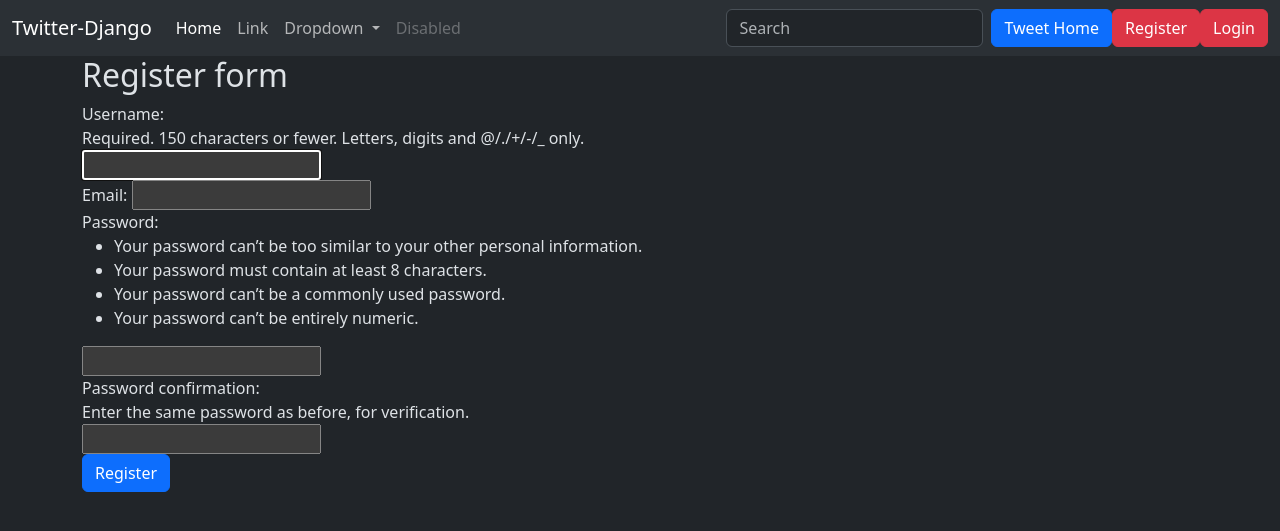
After one commit to Aryapawar92/Django-twitter, a Django app: page /tweet/register/ in a window 1280 px wide. The commit adds this page. Shown: the top 531 px of the page. Run offline with Django 5.2, Linux system fonts and the light colour scheme.

Commit message:
done project

```diff
--- a/Tweets/Tweets/settings.py
+++ b/Tweets/Tweets/settings.py
@@ -129,3 +129,8 @@ MEDIA_ROOT = os.path.join(BASE_DIR,'media')
 
 STATIC_URL = 'static/'
 STATICFILES_DIRS = [os.path.join(BASE_DIR,'static')]
+
+LOGIN_URL = "/accounts/login/"
+
+LOGIN_REDIRECT_URL = "/tweet/"
+LOGOUT_REDIRECT_URL = "/tweet/"
--- a/Tweets/Tweets/urls.py
+++ b/Tweets/Tweets/urls.py
@@ -18,8 +18,10 @@ from django.contrib import admin
 from django.urls import path , include
 from django.conf.urls.static import static
 from django.conf import settings
+from django.contrib.auth.urls import views as auth_views
 
 urlpatterns = [
     path('admin/', admin.site.urls),
-    path('tweet/',include('tweet.urls'))
+    path('tweet/',include('tweet.urls')),
+    path('accounts/',include('django.contrib.auth.urls')),
 ] + static(settings.MEDIA_URL, document_root=settings.MEDIA_ROOT)
--- a/Tweets/templates/layout.html
+++ b/Tweets/templates/layout.html
@@ -15,7 +15,7 @@
   <body class="">
     <nav class="navbar navbar-expand-lg bg-body-tertiary">
       <div class="container-fluid">
-        <a class="navbar-brand" href="#">Twitter-Django</a>
+        <a class="navbar-brand" href={% url 'tweet_list'%}>Twitter-Django</a>
         <button
           class="navbar-toggler"
           type="button"
@@ -65,10 +65,17 @@
               placeholder="Search"
               aria-label="Search"
             />
-            <button class="btn btn-outline-success" type="submit">
-              Search
-            </button>
           </form>
+          <a href="{% url 'tweet_list'%}" class="btn btn-primary">Tweet Home</a>
+          {% if user.is_authenticated %}
+          <form action="{% url 'logout'%}" method="post" class="">
+            {% csrf_token %}
+            <button class="btn btn-danger ml-2" type='submit'>Logout</button>
+          </form>
+          {% else %}
+          <button class="btn btn-danger ml-2" type='submit' href="{% url 'register'%}">Register</button>
+          <button class="btn btn-danger ml-2" type='submit' href="{% url 'login'%}">Login</button>
+          {% endif %}
         </div>
       </div>
     </nav>
--- /dev/null
+++ b/Tweets/templates/registration/register.html
@@ -0,0 +1,10 @@
+{% extends "layout.html" %}
+
+{% block content %}
+<h2>Register form</h2>
+<form action="" method="post">
+    {% csrf_token %}
+    {{form}}
+    <button class="btn btn-primary">Register</button>
+</form>
+{% endblock %}
--- a/Tweets/tweet/forms.py
+++ b/Tweets/tweet/forms.py
@@ -1,7 +1,16 @@
 from django import forms
 from .models import Tweet
+from django.contrib.auth.forms import UserCreationForm
+from django.contrib.auth.models import User
+
 
 class TweetForm(forms.ModelForm):
     class Meta:
         model = Tweet
         fields = ['text' , 'photo']
+
+class UserRegistrationForm(UserCreationForm):
+    email = forms.EmailField()
+    class Meta:
+        model = User
+        fields = ('username' , 'email' , 'password1' , 'password2')
--- a/Tweets/tweet/templates/tweet_list.html
+++ b/Tweets/tweet/templates/tweet_list.html
@@ -17,8 +17,10 @@ Arya and Twitter
   <div class="card-body">
     <h5 class="card-title">{{tweet.user.username}}</h5>
     <p class="card-text">{{tweet.text}}</p>
+    {% if tweet.user == user %}
     <a href="{% url 'edit_tweet' tweet.id %}" class="btn btn-primary">Edit</a>
     <a href="{% url 'delete_tweet' tweet.id %}" class="btn btn-danger">Delete</a>
+    {% endif %}
 
   </div>
 </div>
--- a/Tweets/tweet/urls.py
+++ b/Tweets/tweet/urls.py
@@ -8,5 +8,7 @@ urlpatterns = [
     path('', views.tweet_list , name = 'tweet_list'),
     path('create/',views.create_tweet , name='create_tweet'),
     path('<int:tweet_id>/edit/',views.edit_tweet,name='edit_tweet'),
-    path('<int:tweet_id>/delete/',views.delete_tweet,name='delete_tweet')
+    path('<int:tweet_id>/delete/',views.delete_tweet,name='delete_tweet'),
+    path('register/',views.register,name='register')
+
     ] # + static(settings.MEDIA_URL, document_root=settings.MEDIA_ROOT)
--- a/Tweets/tweet/views.py
+++ b/Tweets/tweet/views.py
@@ -1,7 +1,10 @@
 from django.shortcuts import render
 from .models import Tweet
-from .forms import TweetForm
+from .forms import TweetForm , UserRegistrationForm
 from django.shortcuts import get_object_or_404 , redirect
+from django.contrib.auth.decorators import login_required
+from django.contrib.auth import login
+
 
 # Create your views here.
 
@@ -12,6 +15,7 @@ def tweet_list(request):
     tweets = Tweet.objects.all().order_by('-created_at')
     return render(request , 'tweet_list.html' , {'tweets':tweets})
 
+@login_required
 def create_tweet(request):
     if request.method == "POST":
         form = TweetForm(request.POST , request.FILES)
@@ -24,6 +28,7 @@ def create_tweet(request):
         form = TweetForm()
     return render(request , 'tweet_form.html' , {'form' : form})
 
+@login_required
 def edit_tweet(request , tweet_id):
     tweet = get_object_or_404(Tweet , pk = tweet_id , user = request.user)
     if request.method == "POST":
@@ -37,9 +42,24 @@ def edit_tweet(request , tweet_id):
         form = TweetForm(instance=tweet)
     return render(request , 'tweet_form.html' , {'form' : form})
 
+@login_required
 def delete_tweet(request , tweet_id):
     tweet = get_object_or_404(Tweet , pk = tweet_id , user = request.user)
     if request.method == "POST":
         tweet.delete()
         return redirect('tweet_list')
     return render(request , 'tweet_confirm_delete.html' , {'tweet' : tweet})
+
+def register(request):
+    if request.method == "POST":
+        form = UserRegistrationForm(request.POST)
+        if form.is_valid():
+            user = form.save(commit=False)
+            user.set_password(form.cleaned_data['password1'])
+            user.save()
+            login(request , user)
+            return redirect('tweet_list')
+
+    else:
+        form = UserRegistrationForm()
+    return render(request , 'registration/register.html', {'form': form})
```
Also changed, not shown: Tweets/templates/registration/logged_out.html (added, +7 -0 lines), Tweets/templates/registration/login.html (added, +11 -0 lines), Tweets/db.sqlite3, Tweets/media/photos/React-Register.png (added), 1 other file.
